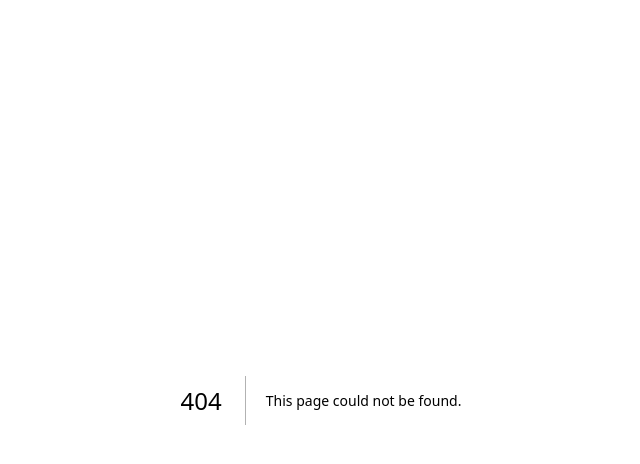
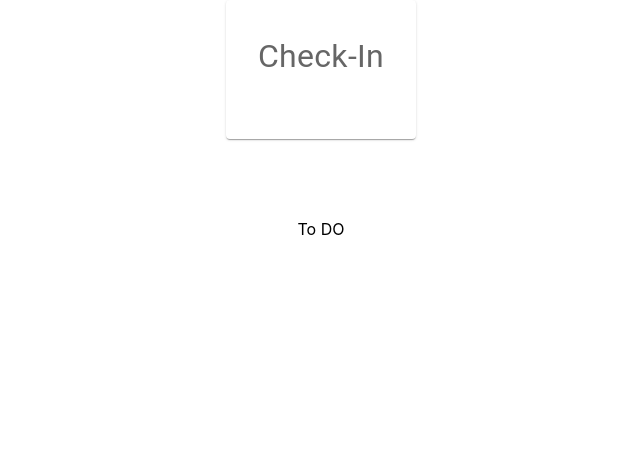
Before and after one commit to neuk45/safeguarding, a Next.js app: page /therapist/homescreen in a window 1280 px wide. Before the commit this address had no page. Shown: the top 464 px of the page, without its empty margins (319-959 px from the left). Built offline with nearby package versions, Linux system fonts and the light colour scheme.

Commit message:
added check in button

```diff
--- /dev/null
+++ b/pages/therapist/homescreen/index.js
@@ -0,0 +1,54 @@
+import styles from '../../../styles/Home.module.css'
+import Head from 'next/head'
+import { Container, Typography,Button,CardContent,CardActions,Card, Grid,ButtonBase} from '@mui/material';
+import React from 'react';
+
+
+const card = (
+    <React.Fragment>
+      <CardContent justifyContent="center">
+        <Typography sx={{ fontSize: 32 }} color="text.secondary" gutterBottom>
+          Check-In
+        </Typography>
+      </CardContent>
+    </React.Fragment>
+  );
+
+function Home() {
+    return (
+      <div className={styles.container}>
+        <Head>
+          <title>Listening Ear Safeguarding - Therapist</title>
+          <link rel="icon" href="/favicon.ico" />
+        </Head>
+        <Grid container direction={"column"} rowGap={10} justifyContent="center" alignItems="center">
+            <Grid Item xs={12} sm={12} md={12}>
+                <ButtonBase onClick={() => { alert("Checked in") }}>
+                <Card>
+                    <CardContent onClic>
+                    {card}
+                    </CardContent>
+                </Card>
+                </ButtonBase>
+            </Grid>
+            <Grid Item xs={12} sm={12} md={12}>
+                To DO
+            </Grid>
+        </Grid>
+
+
+        {/* <Item maxWidth="md">
+          <Typography variant='heading1'>To DO: Map APi</Typography>
+        </Container>
+        <Container maxWidth="md">
+          <Typography variant='heading1'>To DO: Address of client</Typography>
+        </Container>
+        <Container maxWidth="md">
+          <Typography variant='heading1'>To DO: Emergency sticky</Typography>
+        </Container>
+        </Grid> */}
+      </div>
+    );
+}
+
+  export default Home;
```
